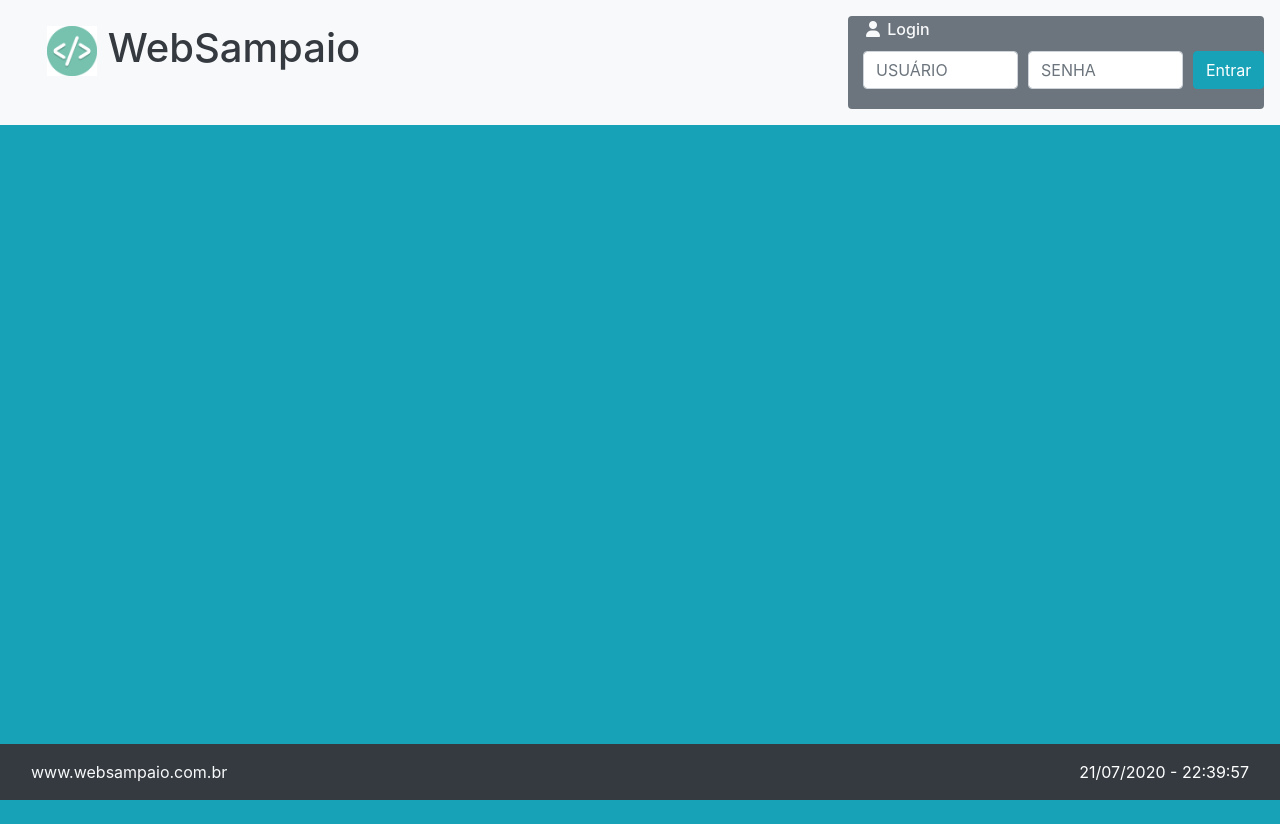
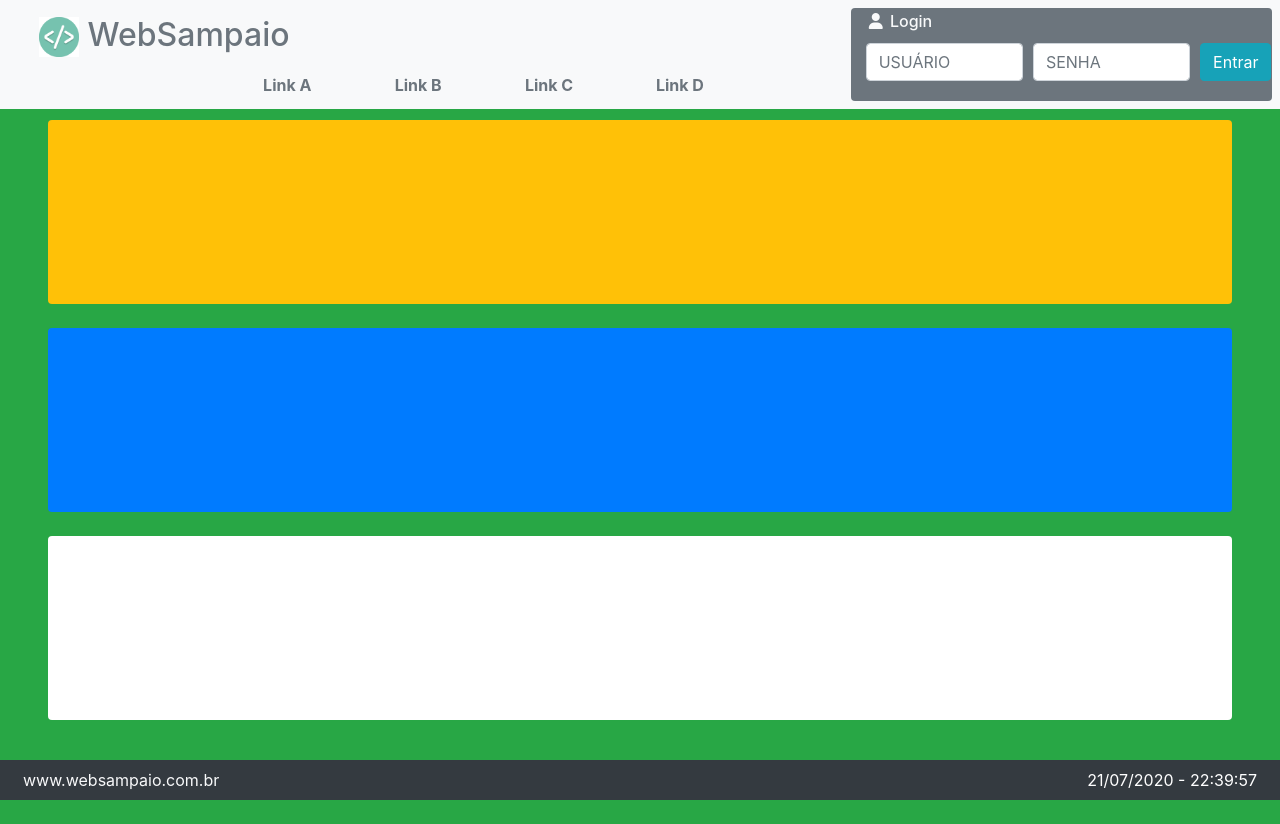
Before and after one commit to websampaio/home, a PHP site: page / in a window 1280 px wide. Before the commit the page ends 800 px from the top, so only its background shows below. Run offline with PHP 8.4, Linux system fonts and the light colour scheme; some libraries are stand-ins or nearby versions.

Commit message:
Update index.php

```diff
--- a/mps/index.php
+++ b/mps/index.php
@@ -16,13 +16,29 @@
     </head>
     <header>
         <div class="container-fluid fixed-top">
-            <div class="row p-3 bg-light">
-                <div class="col-md-6 text-left">
-                    <a class="nav-link text-dark h1" href="index.php" title="www.websampaio.com.br">
-                        <img src="../mps/img/logo.png" width="50" height="50" class="" alt=""> WebSampaio
-                    </a>
+            <div class="row p-2 bg-light">
+                <div class="col-md-7">
+                    <div class="row justify-content-end">
+                        <div class="col-md-12 text-left">
+                            <a class="nav-link text-secondary h2" href="index.php" title="www.websampaio.com.br">
+                                <img src="../mps/img/logo.png" width="40" height="40" class="" alt=""> WebSampaio
+                            </a>
+                        </div>
+                        <div class="col-md-2 mx-1 bg-transparent rounded text-center">
+                            <a class="nav-link p-0 text-secondary" href="#"><b>Link A</b></a>
+                        </div>
+                        <div class="col-md-2 mx-1 bg-transparent rounded text-center">
+                            <a class="nav-link p-0 text-secondary" href="#"><b>Link B</b></a>
+                        </div>
+                        <div class="col-md-2 mx-1 bg-transparent rounded text-center">
+                            <a class="nav-link p-0 text-secondary" href="#"><b>Link C</b></a>
+                        </div>
+                        <div class="col-md-2 mx-1 bg-transparent rounded text-center">
+                            <a class="nav-link p-0 text-secondary" href="#"><b>Link D</b></a>
+                        </div>
+                    </div>
                 </div>
-                <div class="col-md-2 text-center">
+                <div class="col-md-1 text-center">
 
                 </div>
                 <div class="col-md-4 bg-secondary rounded">
@@ -45,13 +61,21 @@
         </div>
     </header>
     <body>
-        <div class="bg-info" Style="height: 800px">
+        <div class="pt-5 py-3 mt-4 bg-success" Style="height: 100%">
+            <div class="mt-5 my-4 mx-5 h-25 bg-warning rounded">
 
+            </div>
+            <div class="my-4 mx-5 h-25 bg-primary rounded">
+
+            </div>
+            <div class="my-4 mx-5 h-25 bg-white rounded">
+
+            </div>
         </div>
     </body>
     <footer>
         <div class="container-fluid fixed-bottom">
-            <div class="row p-3 bg-dark">
+            <div class="row p-2 bg-dark">
                 <div class="col-sm-4 text-md-left text-sm-center">
                     <a class="nav-link p-0 text-light" href="index.php" title="www.websampaio.com.br">www.websampaio.com.br</a>
                 </div>
```
